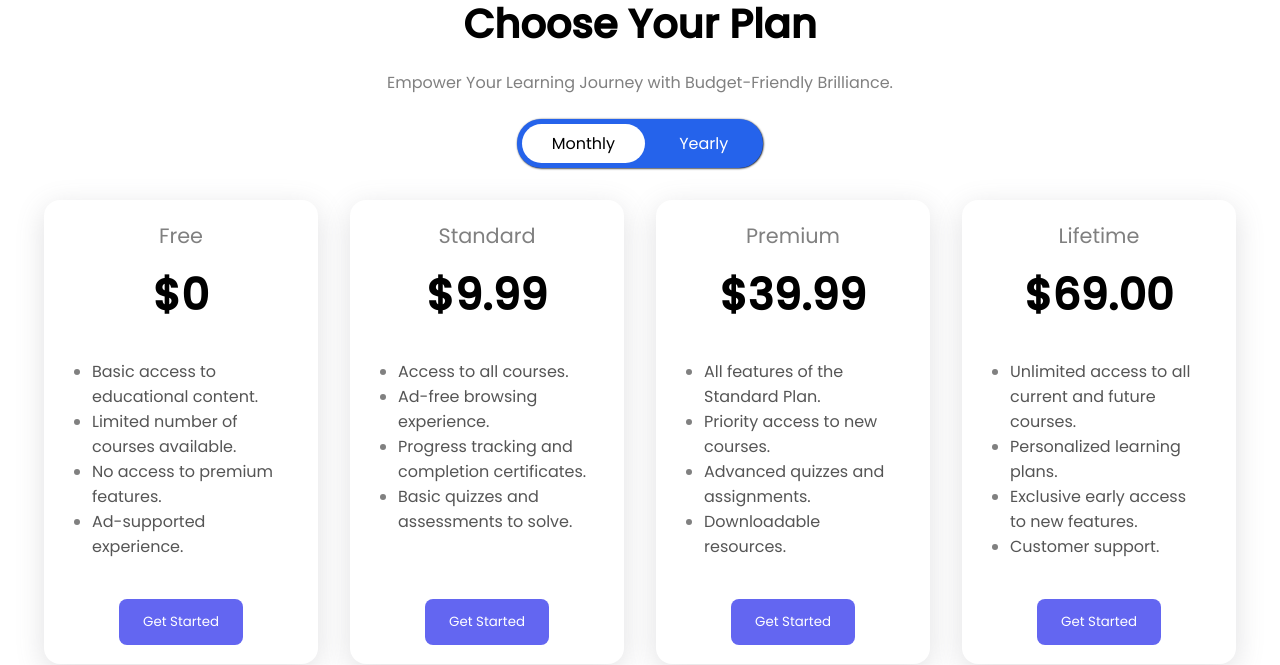
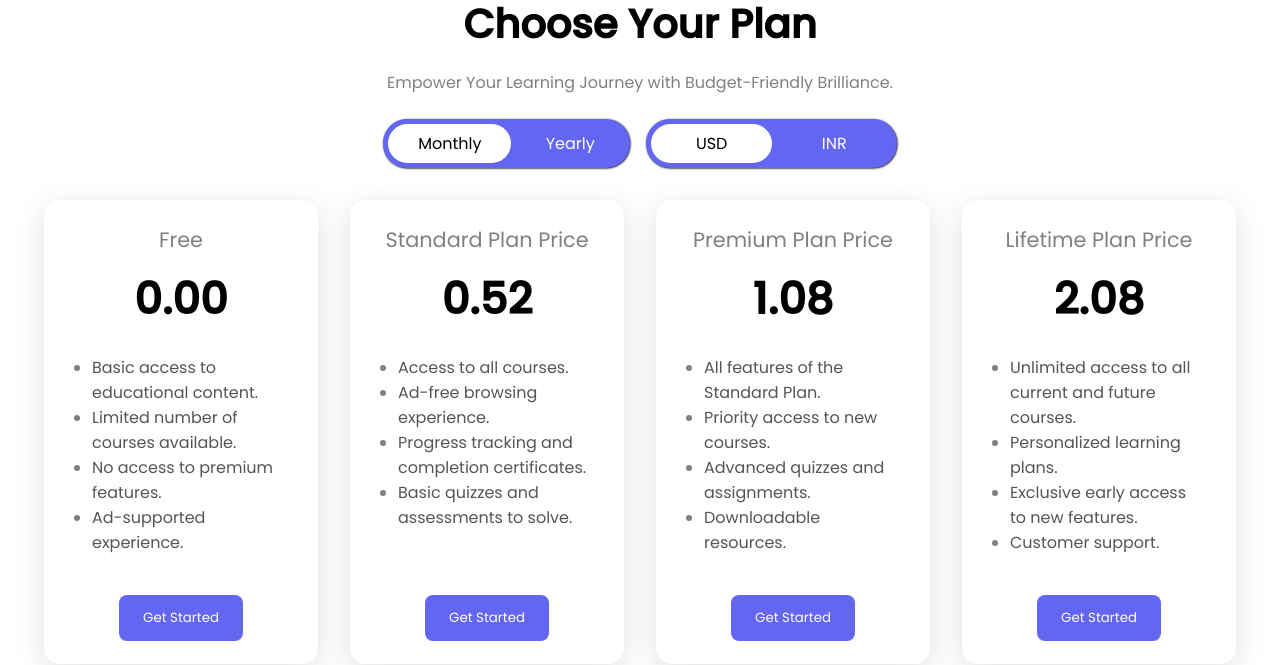
Before and after one commit to AmanPunekar/StudyNow, a plain HTML site: page pricing.html in a window 1280 px wide. Both pictures are taken after a click on the element "Monthly". Shown: the part 135-800 px from the top of the page. Drawn offline with Linux system fonts and the light colour scheme.

Commit message:
adding more functionalities in price page

```diff
--- a/pricing.html
+++ b/pricing.html
@@ -41,15 +41,23 @@
           <h1>Choose Your Plan</h1>
           <p>Empower Your Learning Journey with Budget-Friendly Brilliance.</p>
         </div>
-        <div class="price-toggler">
-          <span class="month active">Monthly</span>
-          <span class="year">Yearly</span>
+        <div class="tog-box">
+          <div class="price-toggler">
+            <span class="month active">Monthly</span>
+            <span class="year">Yearly</span>
+          </div>
+          <div class="usd-toggler">
+            <span class="usd active">USD</span>
+            <span class="inr">INR</span>
+          </div>
         </div>
         <div class="price_cards">
           <div class="card">
             <div class="card-up">
               <span>Free</span>
-              <h1 class="card-price">$0</h1>
+              <h1 class="card-price monthly">
+                0.00<span class="symbol" style="color: var(--gray)"></span>
+              </h1>
             </div>
             <div class="offering">
               <ul>
@@ -63,9 +71,11 @@
           </div>
           <div class="card">
             <div class="card-up">
-              <span>Standard</span>
-              <h1 class="card-price monthly">$9.99</h1>
-              <h1 class="card-price annualy">$29.49</h1>
+              <span>Standard Plan Price</span>
+
+              <h1 class="card-price monthly">
+                6.29<span class="symbol"></span>
+              </h1>
             </div>
             <div class="offering">
               <ul>
@@ -80,9 +90,10 @@
           </div>
           <div class="card">
             <div class="card-up">
-              <span>Premium</span>
-              <h1 class="card-price monthly">$39.99</h1>
-              <h1 class="card-price annualy">$79.99</h1>
+              <span>Premium Plan Price</span>
+              <h1 class="card-price monthly">
+                12.99<span class="symbol"></span>
+              </h1>
             </div>
             <div class="offering">
               <ul>
@@ -96,9 +107,10 @@
           </div>
           <div class="card">
             <div class="card-up">
-              <span>Lifetime</span>
-              <h1 class="card-price monthly">$69.00</h1>
-              <h1 class="card-price annualy">$109.99</h1>
+              <span>Lifetime Plan Price</span>
+              <h1 class="card-price monthly">
+                24.99<span class="symbol"></span>
+              </h1>
             </div>
             <div class="offering">
               <ul>
@@ -222,29 +234,69 @@
     <script>
       let month = document.querySelector(".month");
       let year = document.querySelector(".year");
+      let amountElements = document.querySelectorAll(".card-price");
       let monthAmount = document.querySelectorAll(".monthly");
       let yearAmount = document.querySelectorAll(".annualy");
+      let usd = document.querySelector(".usd");
+      let inr = document.querySelector(".inr");
+      let symbol = document.querySelector(".symbol");
 
       year.onclick = () => {
         year.classList.add("active");
         month.classList.remove("active");
-        monthAmount.forEach((mo) => {
-          mo.style.display = "none";
+        amountElements.forEach((amount) => {
+          let currentAmount = parseFloat(amount.innerText);
+          amount.innerText = (currentAmount * 12).toFixed(2);
         });
-        yearAmount.forEach((yr) => {
-          yr.style.display = "block";
-        });
+        year.style.pointerEvents = "none";
+        month.style.pointerEvents = "all";
       };
 
       month.onclick = () => {
         year.classList.remove("active");
         month.classList.add("active");
+        amountElements.forEach((amount) => {
+          let currentAmount = parseFloat(amount.innerText);
+          amount.innerText = (currentAmount / 12).toFixed(2);
+        });
+        month.style.pointerEvents = "none";
+        year.style.pointerEvents = "all";
+      };
+
+      // USD to INR
+      inr.onclick = () => {
+        inr.classList.add("active");
+        usd.classList.remove("active");
         monthAmount.forEach((mo) => {
-          mo.style.display = "block";
+          let convertedAmount = (parseFloat(mo.innerHTML) * 83.12).toFixed(2);
+          mo.innerHTML = convertedAmount + (symbol.innerHTML = "₹"); // Assuming 1 USD = 83.12 INR
         });
         yearAmount.forEach((yr) => {
-          yr.style.display = "none";
+          let convertedAmount = (parseFloat(yr.innerHTML) * 83.12 * 12).toFixed(
+            2
+          );
+          yr.innerHTML = convertedAmount + (symbol.innerHTML = "₹");
         });
+
+        inr.style.pointerEvents = "none";
+        usd.style.pointerEvents = "all";
+      };
+
+      usd.onclick = () => {
+        inr.classList.remove("active");
+        usd.classList.add("active");
+        monthAmount.forEach((mo) => {
+          let convertedAmount = (parseFloat(mo.innerHTML) / 83.12).toFixed(2);
+          mo.innerHTML = convertedAmount + (symbol.innerHTML = "$");
+        });
+        yearAmount.forEach((yr) => {
+          let convertedAmount = (parseFloat(yr.innerHTML) / 83.12 / 12).toFixed(
+            2
+          );
+          yr.innerHTML = convertedAmount + (symbol.innerHTML = "$");
+        });
+        usd.style.pointerEvents = "none";
+        inr.style.pointerEvents = "all";
       };
     </script>
   </body>
--- a/style.css
+++ b/style.css
@@ -708,10 +708,9 @@ ul {
   flex-direction: column;
   justify-content: center;
   align-items: center;
-
 }
 .price-heading {
-  margin-bottom: .5rem;
+  margin-bottom: 0.5rem;
 }
 .price-heading h1 {
   font-size: 2.5rem;
@@ -746,7 +745,7 @@ ul {
   border: 1px solid var(--accent-color);
 }
 .card-up {
-  margin-bottom: 2rem;
+  margin-bottom: 1.5rem;
 }
 .card-up span {
   font-size: 1.3rem;
@@ -787,36 +786,48 @@ ul {
   .price_cards {
     flex-direction: column;
   }
+  .tog-box {
+    flex-direction: column;
+  }
 }
 /* toggle btn  */
+.tog-box {
+  width: 40rem;
+  display: flex;
+  justify-content: center;
+  margin-left: 1rem;
+}
 
-.price-toggler {
-  margin: 0rem 0rem 1rem 0rem;
+.price-toggler,
+.usd-toggler {
+  margin: 0rem 1rem 1rem 0rem;
   display: inline-block;
+  align-self: center;
   padding: 5px;
   border: none;
   border-radius: 1.5rem;
-  background-color: var(--link-color);
+  background-color: var(--primary-color);
   box-shadow: 0.5px 0.5px 2px black;
-  transition: background-color 1s, color 1s, box-shadow 1s;
 }
-
-.price-toggler span {
+.usd-toggler {
+  width: 241px;
+}
+.price-toggler span,
+.usd-toggler span {
   border-radius: 1.5rem;
   padding: 7px 30px;
   color: white;
   font-size: 1rem;
   display: inline-block;
   cursor: pointer;
-  transition: background-color 1s, color 1s;
+}
+.usd-toggler span {
+  padding: 7px 45px;
 }
 
-.price-toggler span.active {
+.price-toggler span.active,
+.usd-toggler span.active {
   background-color: var(--background-color);
   color: black;
   transition: background-color 1s, color 1s;
 }
-
-.annualy {
-  display: none;
-}
```
